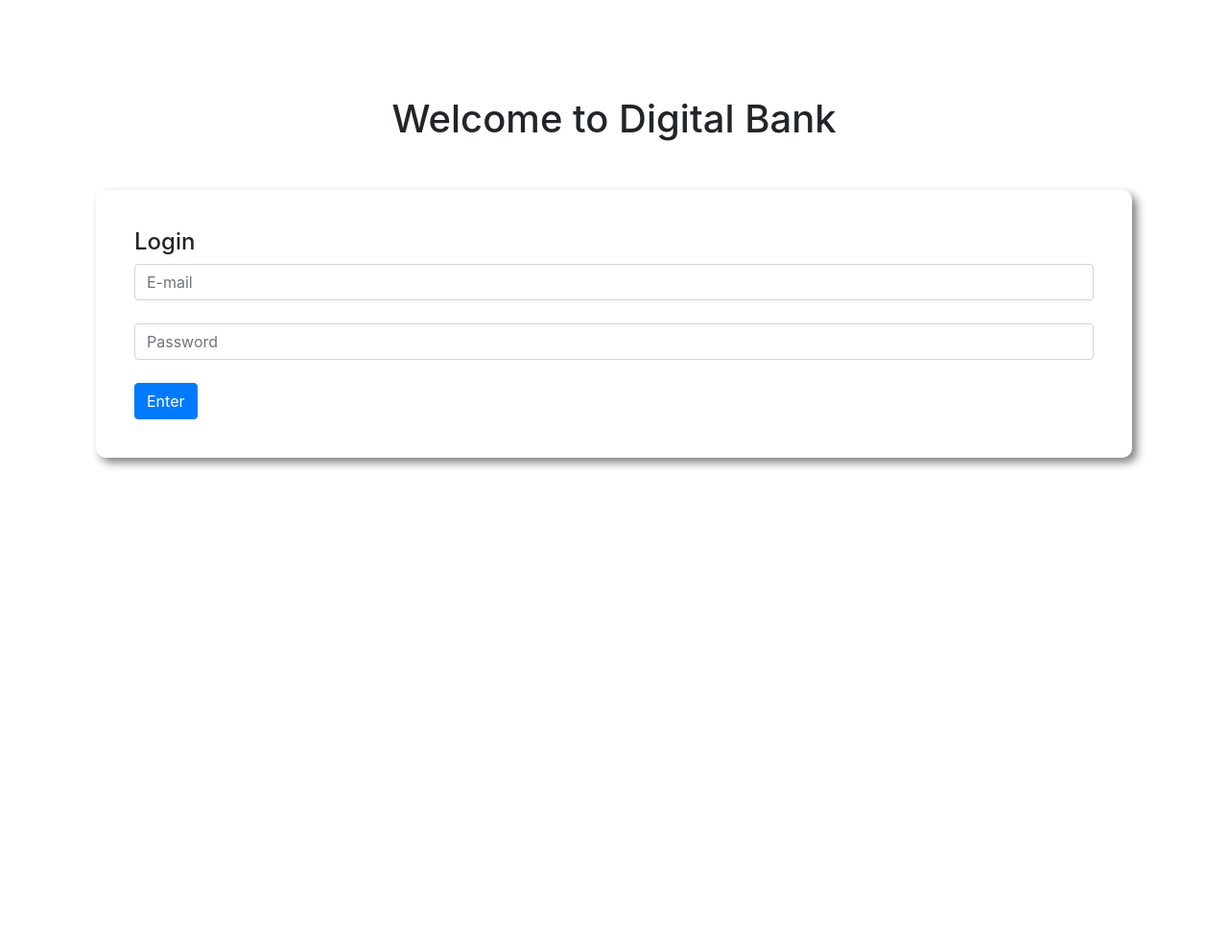
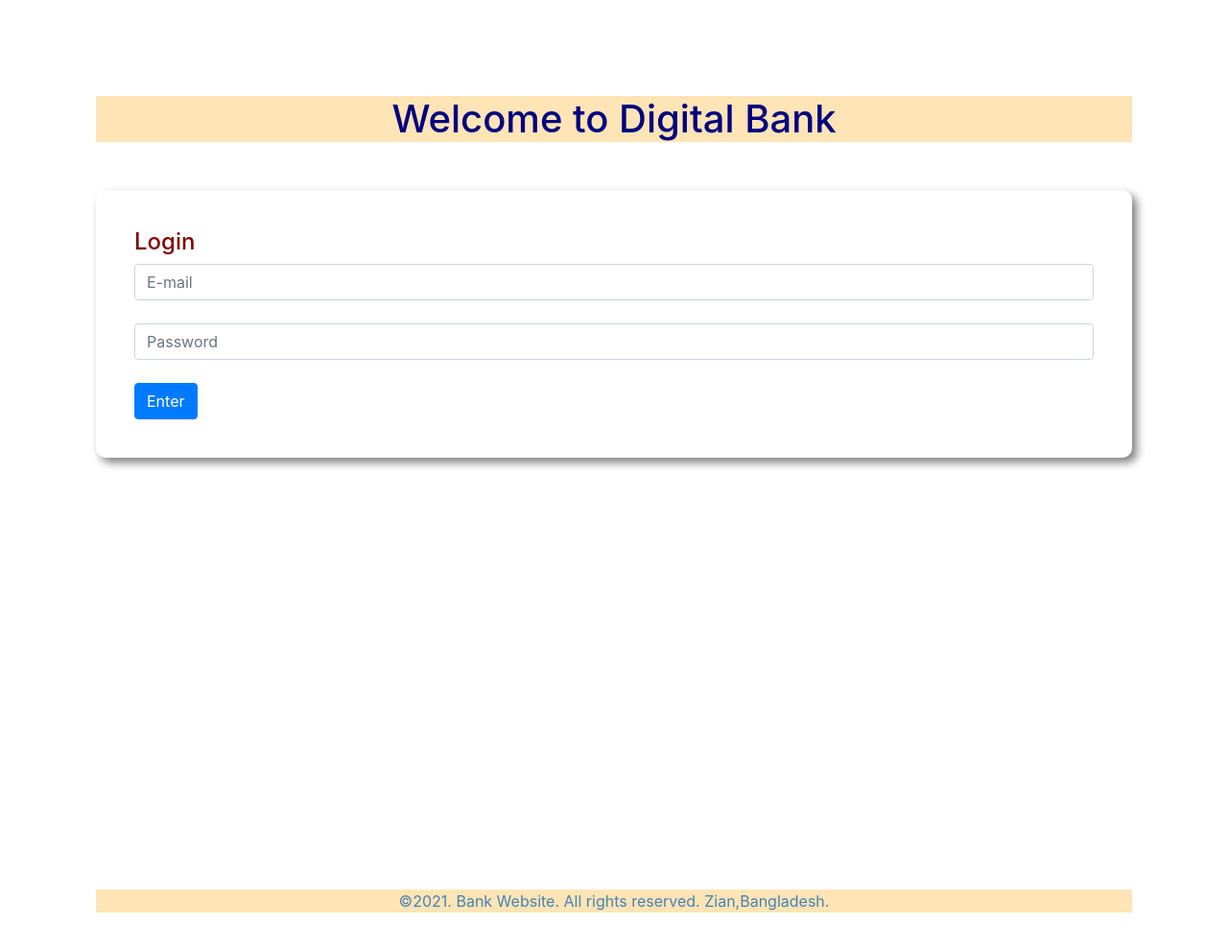
Before and after one commit to ZIAN786/digital-bank, a plain HTML site: page index.html in a window 1280 px wide. Shown: the whole page at 96% size. Before the commit the page ends 800 px from the top, so only its background shows below. Drawn offline with nearby package versions, Linux system fonts and the light colour scheme.

Commit message:
add some color and fully completed

```diff
--- a/index.html
+++ b/index.html
@@ -113,5 +113,8 @@
 
      }
     </script>
+    <footer>
+        <p> &copy;2021. Bank Website. All rights reserved. Zian,Bangladesh.</p>
+    </footer>
 </body>
 </html>
--- a/style.css
+++ b/style.css
@@ -26,3 +26,16 @@ box-shadow: 5px 5px 10px gray;
 .balance{
     background-color:olivedrab;
 }
+h1{
+    background-color: moccasin;
+    color: navy;
+}
+h4{
+    color:maroon;
+}
+p{
+    text-align: center;
+    margin-top: 450px;
+    background-color: moccasin;
+    color:steelblue;
+}
```
